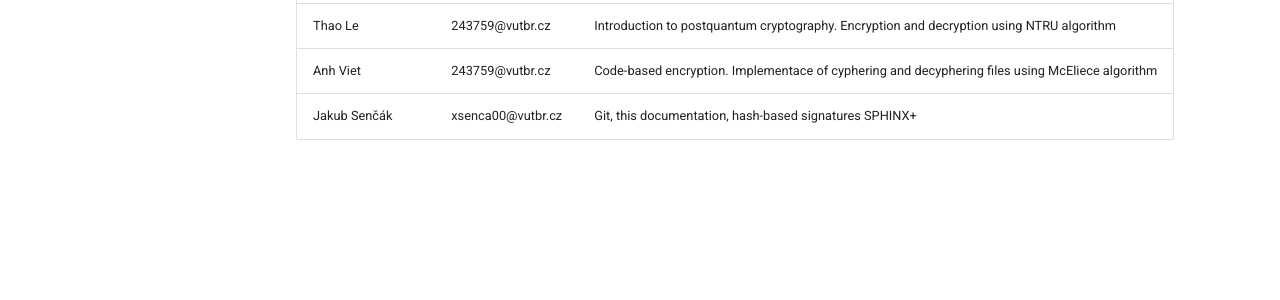
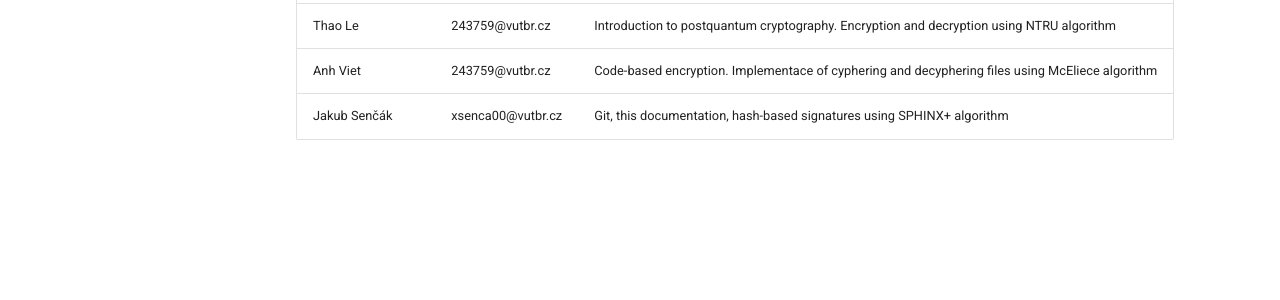
Before and after one commit to jsenlas/KRY-projekt, an MkDocs documentation site: the page built from docs/about.md, in a window 1280 px wide. Shown: the part 268-568 px from the top of the page. Built offline with MkDocs 1.6.1 and Material for MkDocs 9.7.7, drawn with Linux system fonts in a browser that asks for light colours; comment, search, counter and statistics services are not loaded.

Commit message:
minor change

```diff
--- a/docs/about.md
+++ b/docs/about.md
@@ -5,4 +5,4 @@
 | Pavel Podlužanský | 205867@vutbr.cz   | Multivariette cryptogpraphy implementation using Rainbow scheme to sign and verify signatures |
 | Thao Le           | 243759@vutbr.cz   | Introduction to postquantum cryptography. Encryption and decryption using NTRU algorithm |
 | Anh Viet          | 243759@vutbr.cz   | Code-based encryption. Implementace  of cyphering and decyphering files using McEliece algorithm |
-| Jakub Senčák      | xsenca00@vutbr.cz | Git, this documentation, hash-based signatures SPHINX+ |
+| Jakub Senčák      | xsenca00@vutbr.cz | Git, this documentation, hash-based signatures using SPHINX+ algorithm |
```
